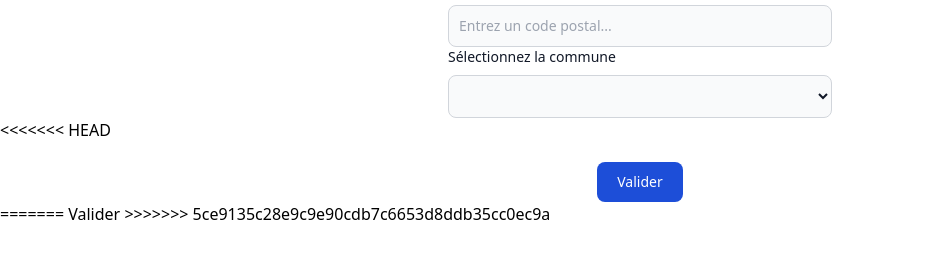
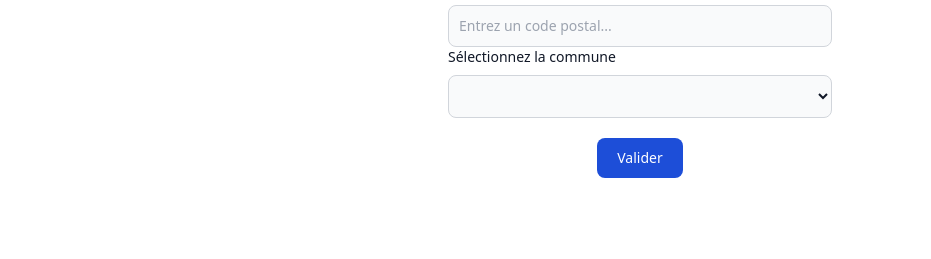
Before and after one commit to alix73509/Instant-weather, a plain HTML site: page index.html in a window 1280 px wide. Shown: the part 63-322 px from the top of the page, without its empty margins (0-931 px from the left). Drawn offline with nearby package versions, Linux system fonts and the light colour scheme.

Commit message:
Update index.html

```diff
--- a/index.html
+++ b/index.html
@@ -30,15 +30,10 @@
               >
               <select id="communeSelect" class="bg-gray-50 border border-gray-300 text-gray-900 text-sm rounded-lg focus:ring-blue-500 focus:border-blue-500 block w-full p-2.5 dark:bg-gray-700 dark:border-gray-600 dark:placeholder-gray-400 dark:text-white dark:focus:ring-blue-500 dark:focus:border-blue-500"></select>
             </form>
-<<<<<<< HEAD
             <button id="validationButton" class="mt-5 text-white bg-blue-700 hover:bg-blue-800 focus:ring-4 focus:outline-none focus:ring-blue-300 font-medium rounded-lg text-sm w-full sm:w-auto px-5 py-2.5 text-center dark:bg-blue-600 dark:hover:bg-blue-700 dark:focus:ring-blue-800 block mx-auto">Valider</button>
           </section>
         <section id="weatherInformation">
         </section>
-=======
-            <button id="validationButton">Valider</button>
-          </section>
->>>>>>> 5ce9135c28e9c9e90cdb7c6653d8ddb35cc0ec9a
     </main>
 
 
```
